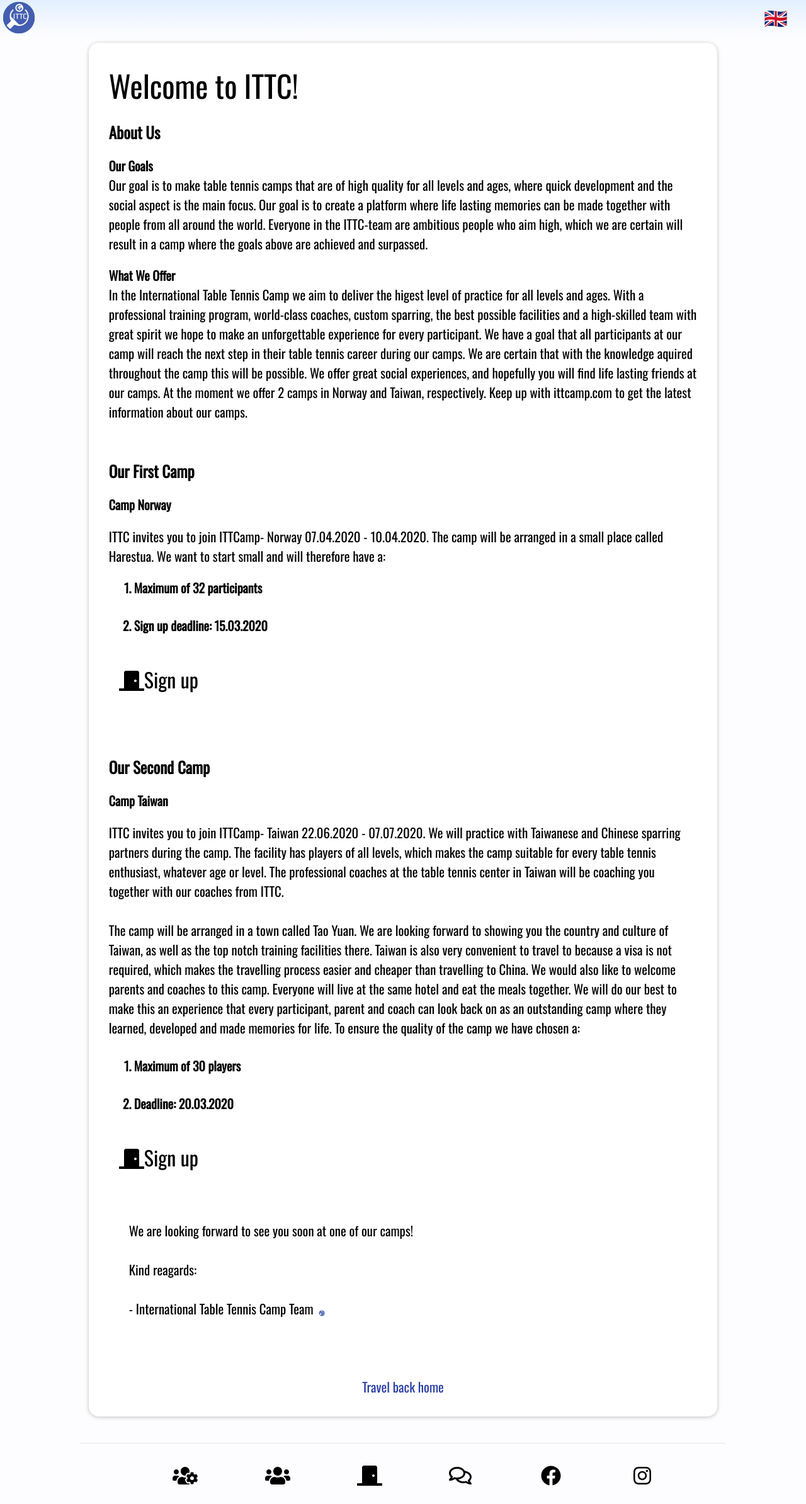
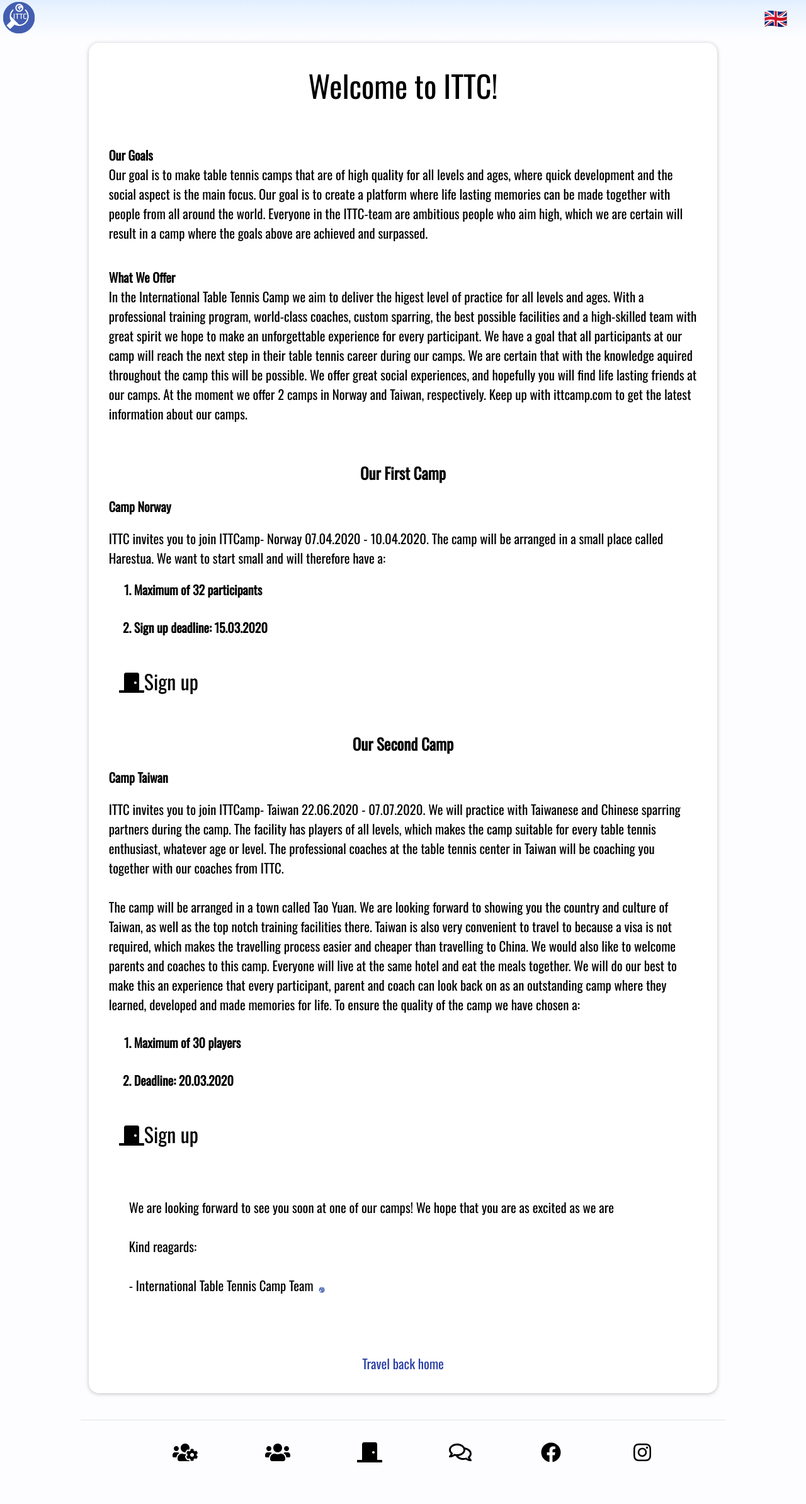
Before and after one commit to mikkelgud/InternationalTableTennisCamp, a React (Create React App) app: page /plan in a window 1280 px wide. Shown: the whole page at 63% size. After the commit the page ends 2351 px from the top, so only its background shows below. Built offline with nearby package versions, Linux system fonts and the light colour scheme.

Commit message:
Changed design of about us

```diff
--- a/src/components/generalnfoPages/AboutUs.js
+++ b/src/components/generalnfoPages/AboutUs.js
@@ -79,9 +79,11 @@ export default function AboutUs(props) {
   return (
     <LocalWrapper>
       <StyledDiv>
+        <SomeAligner>
         <StyledTextSectionHeader>Welcome to ITTC! </StyledTextSectionHeader>
+        </SomeAligner>
         <br />
-        <StyledSTextSectionHeader>About Us</StyledSTextSectionHeader>
+        <br />
         <br />
         <StyledH3>Our Goals</StyledH3>
         <StyledText>
@@ -91,6 +93,7 @@ export default function AboutUs(props) {
           Everyone in the ITTC-team are ambitious people who aim high, which we are certain will result in a camp where the goals above are achieved and surpassed.
 
         </StyledText>
+        <br />
         <br />
         <StyledH3>What We Offer</StyledH3>
         <StyledText>
@@ -108,7 +111,7 @@ export default function AboutUs(props) {
         <br />
         <br />
         <br />
-        <StyledSTextSectionHeader>Our First Camp</StyledSTextSectionHeader>
+        <SomeAligner> <StyledSTextSectionHeader>Our First Camp</StyledSTextSectionHeader></SomeAligner>
         <br />
         <StyledH3>Camp Norway</StyledH3>
         <br />
@@ -144,9 +147,7 @@ export default function AboutUs(props) {
         <br />
         <br />
         <br />
-        <br />
-        <br />
-        <StyledSTextSectionHeader>Our Second Camp</StyledSTextSectionHeader>
+        <SomeAligner>   <StyledSTextSectionHeader>Our Second Camp</StyledSTextSectionHeader></SomeAligner>
         <br />
         <StyledH3>Camp Taiwan</StyledH3>
         <br />
@@ -198,7 +199,7 @@ export default function AboutUs(props) {
         <br />
         <br />
         <StyledText>
-          <LeadersHeaderWrapper>We are looking forward to see you soon at one of our camps! <br /><br />
+          <LeadersHeaderWrapper>We are looking forward to see you soon at one of our camps! We hope that you are as excited as we are<br /><br />
             Kind reagards:<br /><br />
             - International Table Tennis Camp Team
            </LeadersHeaderWrapper>
```
